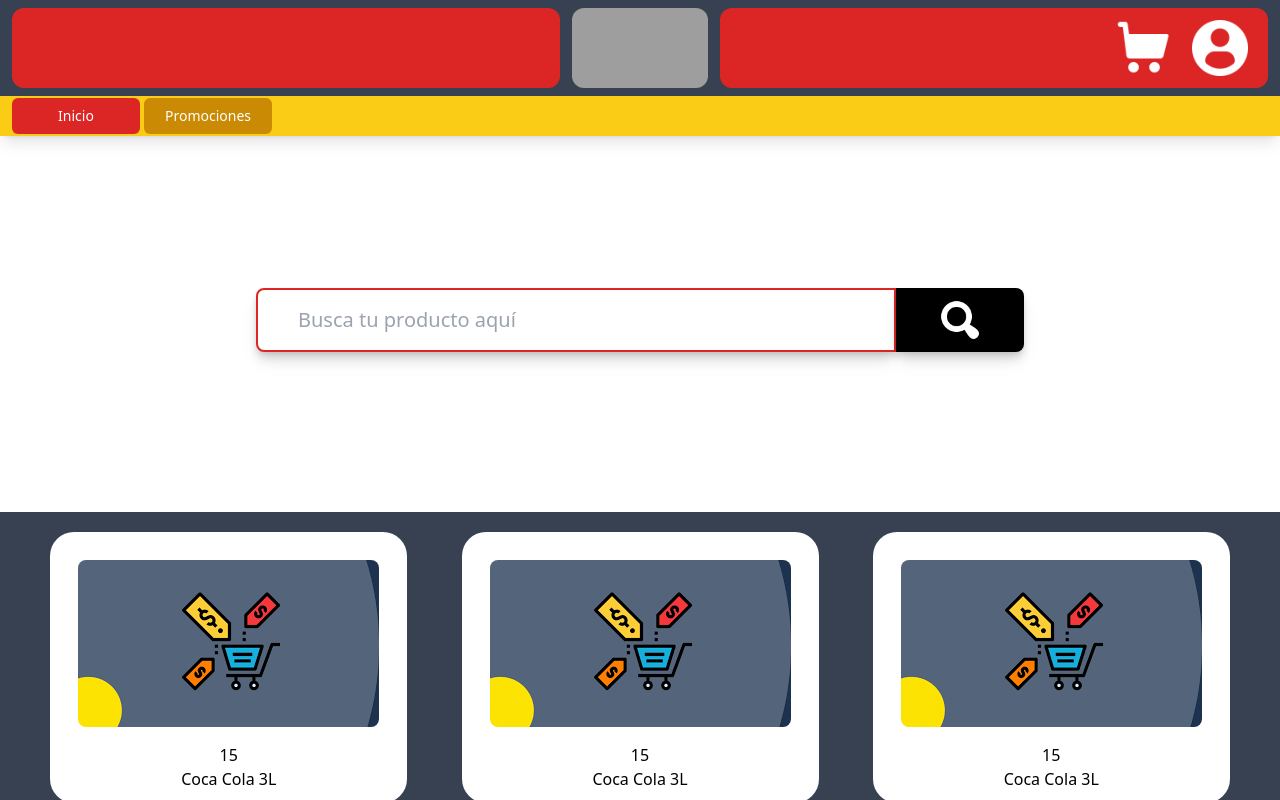
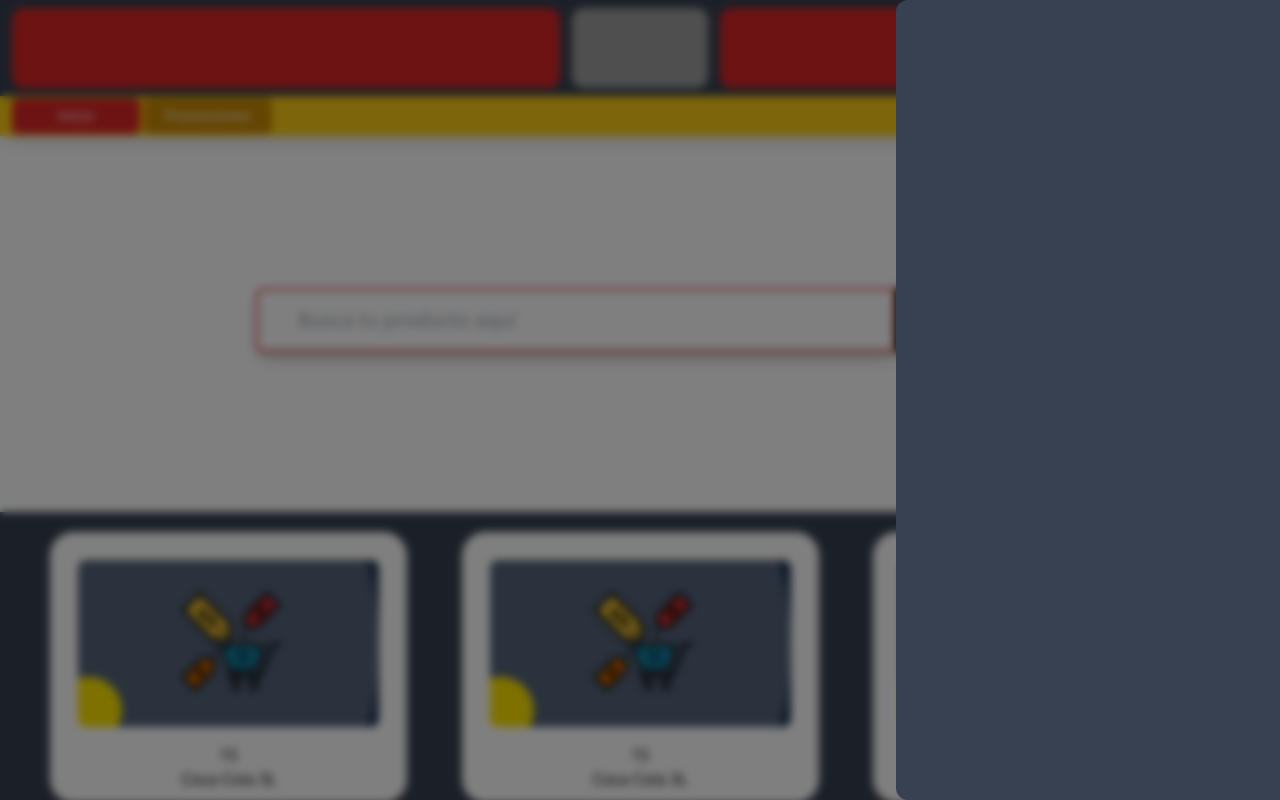
Before and after one commit to RaphaChi08/pagina_oxxo, a React (Create React App) app in the folder oxxo_page/: page / in a window 1280 px wide. Both pictures are taken after a click on the button 1144 px from the left and 48 px from the top of the page. Shown: the top 800 px of the page. Built offline with nearby package versions, Linux system fonts and the light colour scheme; grey boxes are pictures that could not be loaded.

Commit message:
Barra lateral pocha :(

```diff
--- a/oxxo_page/src/App.js
+++ b/oxxo_page/src/App.js
@@ -1,10 +1,11 @@
+import { React, useState, useEffect } from 'react';
 import './App.css';
 import profile from './media/profile-user.png';
 import cart from './media/shopping-cart.png';
 import search from "./media/search.png";
 import logo from "./media/logo.png";
-import { ProductoOxxo } from './product';
-import datos from './datos';
+import { ProductoOxxo } from './components/product.js';
+import datos from './data/datos.js';
 
 const navigation = [
   { name: 'Inicio', href: '#', current: true },
@@ -16,9 +17,27 @@ function classNames(...classes) {
 }
 
 export default function App() {
+  const [open, setOpen] = useState(false);
+
+  const [localDatos, setLocalDatos] = useState([]);
+
+  function recargarDatos(){
+    const datosGuardados = [];
+      for (let i = 0; i < localStorage.length; i++) {
+        const clave = localStorage.key(i);
+        const valor = localStorage.getItem(clave);
+        datosGuardados.push({ clave, valor });
+      }
+      setLocalDatos(datosGuardados);
+  }
+
+  useEffect(() => {
+    recargarDatos()
+  }, []);
+
   return (
     <div className="relative">
-      <header className="fixed w-full z-50">
+      <header className="fixed w-full z-40">
 
         {/* Parte gris-roja con el logo */}
         <div className="h-24 bg-gray-700 flex items-center justify-center">
@@ -29,9 +48,15 @@ export default function App() {
             </button>
           </div>
           <div className='w-6/12 h-5/6 bg-red-600 rounded-xl mr-3 flex items-center justify-end'>
-            <button className="w-14 mr-5">
+
+            {/* parte de la sidebar */}
+            <button className="w-14 mr-5 cursor-pointer" onClick={() => {
+              setOpen(true)
+              recargarDatos()
+            }}>
               <img className="w-full" src={cart}></img>
             </button>
+
             <button className='w-14 mr-5'>
               <img className='w-full' src={profile} />
             </button>
@@ -58,20 +83,42 @@ export default function App() {
             </div>
           </div>
         </div>
-
       </header>
 
+      {open == true ?
+        <>
+          <div className='absolute w-full h-full z-50 flex items-end bg-black/50 backdrop-blur-sm top-0 right-0 translate-x-0' onClick={() => setOpen(false)}>
+            <div className='text-black bg-gray-700 flex-col absolute right-0 top-0 h-screen p-8 gap-8 z-50 w-96 flex rounded-s-xl items-center'>
+
+              {localDatos.map((itemLocal) => {
+                const itemEncontrado = datos.find((itemDato) => itemDato.clave === itemLocal.clave);
+
+                if (itemEncontrado && itemLocal.valor > 0) {
+                  let precio = itemEncontrado.precio * itemLocal.valor;
+                  return <>
+                    <div className='w-full h-12 bg-yellow-600 py-2 px-3 rounded-lg items-center justify-center flex text-white'>
+                      <h2>
+                        {itemEncontrado.descripcion} x{itemLocal.valor}:  {precio}
+                      </h2>
+                    </div>
+                  </>;
+                }
+              })}
+            </div>
+          </div>
+        </> : <></>}
+
       {/* Aquí va toda la parte de las cards y demas cosas */}
-      <body className="relative z-40 pt-32">
-        <div className="w-full h-96 flex justify-center items-center fixed z-30 bg-transparent">
+      <body className="relative z-30 pt-32">
+        <div className="w-full h-96 flex justify-center items-center fixed z-20 bg-transparent">
           <input className="w-6/12 py-4 px-10 text-xl font-medium rounded-s-lg shadow-lg drop-shadow-lg border-red-600 border-2" placeholder="Busca tu producto aquí" />
           <button className="w-32 h-16 rounded-e-lg bg-black flex items-center justify-center shadow-lg drop-shadow-lg">
             <img className="h-full p-3" src={search} />
           </button>
         </div>
-        <div className="w-full h-96 flex justify-center items-center relative z-20 bg-transparent" />
+        <div className="w-full h-96 flex justify-center items-center relative z-10 bg-transparent" />
         {/* Aca van las cards, quita el h-lvh porque ese tamaño de height es solo de ejemplo, el chiste es que se ajusta a la cantidad de cards en la pagina */}
-        <div className="h-auto w-full py-4 bg-gray-700 relative z-40 flex flex-wrap justify-evenly ">
+        <div className="h-auto w-full py-4 bg-gray-700 relative z-30 flex flex-wrap justify-evenly ">
           {datos.map((item) => (
             <ProductoOxxo clave={item.clave} precio={item.precio} imagen={item.imagen} descripcion={item.descripcion}></ProductoOxxo>
           ))}
@@ -80,9 +127,9 @@ export default function App() {
 
       {/* Pie de pagina, una parte de información al final */}
       <footer className='bg-black h-auto w-full text-white text-center p-7'>
-          <img className='h-10 rounded-lg mx-auto block' src='https://www.oxxo.com/img/logo-r.png' />
-          <h2>Alejandro Jimenez Ramirez</h2>
-          <h2>Rafael Carrillo Alcantar</h2>
+        <img className='h-10 rounded-lg mx-auto block' src='https://www.oxxo.com/img/logo-r.png' />
+        <h2>Alejandro Jimenez Ramirez</h2>
+        <h2>Rafael Carrillo Alcantar</h2>
       </footer>
     </div>
   )
--- a/oxxo_page/src/product.js
+++ b/oxxo_page/src/components/product.js
@@ -1,5 +1,5 @@
 import React, { useState, useEffect } from 'react';
-import './App.css';
+import '../App.css';
 
 export const ProductoOxxo = (props) => {
 
@@ -44,7 +44,6 @@ export const ProductoOxxo = (props) => {
                     <button className='w-10 h-10  top-8 right-8 bg-red-600 hover:bg-slate-400 from-neutral-50 rounded-full p-2 m-0 leading-none font-extrabold text-center flex items-center justify-center cursor-pointer z-50 absolute' onClick={cero}>X</button>
                     <button className='w-10 h-10  top-8 right-20 bg-red-600 hover:bg-slate-400 from-neutral-50 rounded-full p-2 m-0 leading-none font-extrabold text-center flex items-center justify-center cursor-pointer z-50 absolute' onClick={decrementarContador}>---</button>
 
-
                     <button className="z-40 bg-transparent border-spacing-0 p-2 text-center inline-block mx-1 my-1 cursor-pointer rounded-3xl relative" onClick={incrementarContador} id={props.clave}>
                         <img className="rounded-3xl p-4" src={props.imagen} alt="Producto" />
                         <h2 className="w-10 h-10 absolute top-8 left-8 bg-slate-400 rounded-full p-2 m-0">{contador}</h2>
--- a/oxxo_page/src/datos.js
+++ b/oxxo_page/src/data/datos.js
@@ -3,115 +3,115 @@ const datos = [
         clave:'001',
         precio:15 ,
         descripcion:"Coca Cola 3L",
-        imagen: require("./media/images.png")
+        imagen: require("../media/images.png")
     },
     {
         clave:'002',
         precio:15,
         descripcion:"Coca Cola 3L",
-        imagen: require("./media/images.png")
+        imagen: require("../media/images.png")
     },
     {
         clave:'003',
         precio:15,
         descripcion:"Coca Cola 3L",
-        imagen: require("./media/images.png")
+        imagen: require("../media/images.png")
     },
     {
         clave:'004',
         precio:15,
         descripcion:"Coca Cola 3L",
-        imagen: require("./media/images.png")
+        imagen: require("../media/images.png")
     },
     {
         clave:'005',
         precio:15,
         descripcion:"Coca Cola 3L",
-        imagen: require("./media/images.png")
+        imagen: require("../media/images.png")
     },
     {
         clave:'006',
         precio:15,
         descripcion:"Coca Cola 3L",
-        imagen: require("./media/images.png")
+        imagen: require("../media/images.png")
     },
     {
         clave:'007',
         precio:15,
         descripcion:"Coca Cola 3L",
-        imagen: require("./media/images.png")
+        imagen: require("../media/images.png")
     },
     {
         clave:'008',
         precio:15,
         descripcion:"Coca Cola 3L",
-        imagen: require("./media/images.png")
+        imagen: require("../media/images.png")
     },
     {
         clave:'009',
         precio:15,
         descripcion:"Coca Cola 3L",
-        imagen: require("./media/images.png")
+        imagen: require("../media/images.png")
     },
     {
         clave:'010',
         precio:15,
         descripcion:"Coca Cola 3L",
-        imagen: require("./media/images.png")
+        imagen: require("../media/images.png")
     },
     {
         clave:'011',
         precio:15,
         descripcion:"Coca Cola 3L",
-        imagen: require("./media/images.png")
+        imagen: require("../media/images.png")
     },
     {
         clave:'012',
         precio:15,
         descripcion:"Coca Cola 3L",
-        imagen: require("./media/images.png")
+        imagen: require("../media/images.png")
     },
     {
         clave:'013',
         precio:15,
         descripcion:"Coca Cola 3L",
-        imagen: require("./media/images.png")
+        imagen: require("../media/images.png")
     },
     {
         clave:'014',
         precio:15,
         descripcion:"Coca Cola 3L",
-        imagen: require("./media/images.png")
+        imagen: require("../media/images.png")
     },
     {
         clave:'015',
         precio:15,
         descripcion:"Coca Cola 3L",
-        imagen: require("./media/images.png")
+        imagen: require("../media/images.png")
     },
     {
         clave:'016',
         precio:15,
         descripcion:"Coca Cola 3L",
-        imagen: require("./media/images.png")
+        imagen: require("../media/images.png")
     },
     {
         clave:'017',
         precio:15,
         descripcion:"Coca Cola 3L",
-        imagen: require("./media/images.png")
+        imagen: require("../media/images.png")
     },
     {
         clave:'018',
         precio:15,
         descripcion:"Coca Cola 3L",
-        imagen: require("./media/images.png")
+        imagen: require("../media/images.png")
     },
     {
         clave:'019',
         precio:15,
         descripcion:"Coca Cola 3L",
-        imagen: require("./media/images.png")
+        imagen: require("../media/images.png")
     }
 ]
 export default datos;
```
